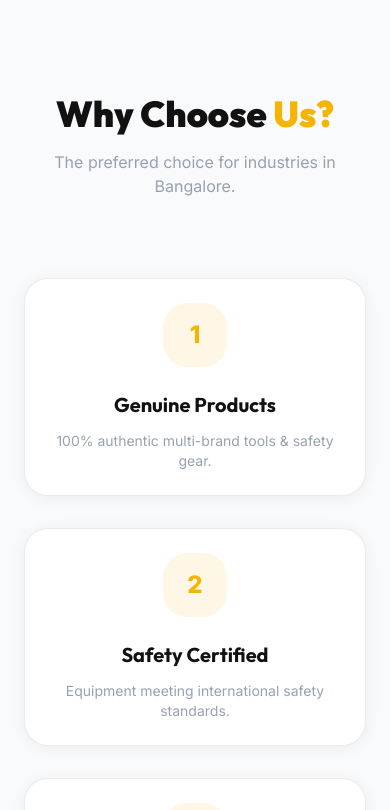
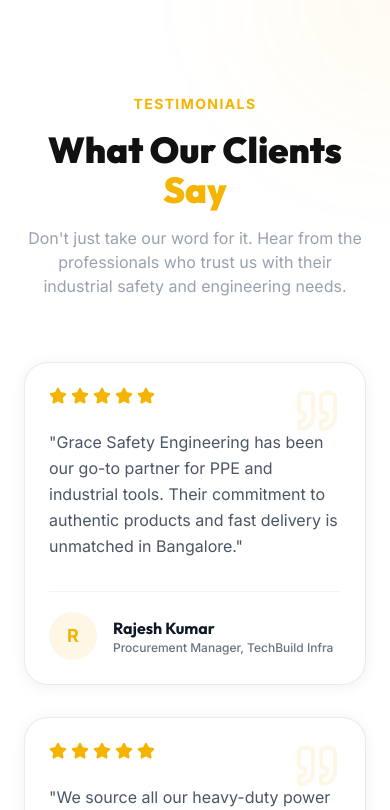
Before and after one commit to Khushbu-github/Grace-Safety-Engineering, a React (Vite) app: page / in a window 390 px wide. Shown: the part 4034-4844 px from the top of the page. Built offline with nearby package versions, Linux system fonts and the light colour scheme.

Commit message:
theme changed

```diff
--- /dev/null
+++ b/src/components/home/Testimonials.jsx
@@ -0,0 +1,86 @@
+import React from 'react';
+import { motion } from 'framer-motion';
+import { Star, Quote } from 'lucide-react';
+
+const testimonials = [
+  {
+    id: 1,
+    name: 'Rajesh Kumar',
+    role: 'Procurement Manager, TechBuild Infra',
+    content: 'Grace Safety Engineering has been our go-to partner for PPE and industrial tools. Their commitment to authentic products and fast delivery is unmatched in Bangalore.',
+    rating: 5,
+  },
+  {
+    id: 2,
+    name: 'Anand Sharma',
+    role: 'Site Supervisor, Apex Constructions',
+    content: 'We source all our heavy-duty power tools and safety gear from them. The quality is always top-notch, and their team provides excellent technical guidance.',
+    rating: 5,
+  },
+  {
+    id: 3,
+    name: 'Vikram Reddy',
+    role: 'Operations Head, MetalWorks India',
+    content: 'Very reliable supplier. Whether it is a bulk order for safety shoes or specialized welding equipment, they always deliver on time with competitive pricing.',
+    rating: 5,
+  }
+];
+
+const Testimonials = () => {
+  return (
+    <section className="section-padding bg-white relative overflow-hidden">
+      {/* Background decoration */}
+      <div className="absolute top-0 right-0 w-64 h-64 bg-primary/5 rounded-full blur-3xl -translate-y-1/2 translate-x-1/2 pointer-events-none" />
+      <div className="absolute bottom-0 left-0 w-80 h-80 bg-accent/5 rounded-full blur-3xl translate-y-1/2 -translate-x-1/2 pointer-events-none" />
+
+      <div className="container mx-auto px-6 relative z-10">
+        <div className="text-center mb-16">
+          <span className="text-primary font-bold tracking-widest uppercase text-sm mb-4 block">Testimonials</span>
+          <h2 className="text-4xl md:text-5xl font-black mb-4">What Our Clients <span className="text-primary">Say</span></h2>
+          <p className="text-gray-400 max-w-2xl mx-auto">
+            Don't just take our word for it. Hear from the professionals who trust us with their industrial safety and engineering needs.
+          </p>
+        </div>
+
+        <div className="grid md:grid-cols-3 gap-8">
+          {testimonials.map((testimonial, idx) => (
+            <motion.div
+              key={testimonial.id}
+              initial={{ opacity: 0, y: 30 }}
+              whileInView={{ opacity: 1, y: 0 }}
+              viewport={{ once: true }}
+              transition={{ duration: 0.5, delay: idx * 0.1 }}
+              className="glass-card relative flex flex-col h-full group"
+            >
+              <div className="absolute top-6 right-6 text-primary/10 group-hover:text-primary/20 transition-colors duration-300">
+                <Quote size={48} />
+              </div>
+
+              <div className="flex items-center gap-1 mb-6">
+                {[...Array(testimonial.rating)].map((_, i) => (
+                  <Star key={i} size={18} className="fill-primary text-primary" />
+                ))}
+              </div>
+
+              <p className="text-gray-600 leading-relaxed mb-8 flex-grow relative z-10">
+                "{testimonial.content}"
+              </p>
+
+              <div className="mt-auto border-t border-gray-100 pt-5 flex items-center gap-4">
+                <div className="w-12 h-12 rounded-full bg-primary/10 flex items-center justify-center text-primary font-bold text-lg shrink-0">
+                  {testimonial.name.charAt(0)}
+                </div>
+                <div>
+                  <h4 className="font-bold text-gray-900">{testimonial.name}</h4>
+                  <p className="text-xs text-gray-500 font-medium">{testimonial.role}</p>
+                </div>
+              </div>
+            </motion.div>
+          ))}
+        </div>
+      </div>
+    </section>
+  );
+};
+
+export default Testimonials;
--- a/src/pages/Home.jsx
+++ b/src/pages/Home.jsx
@@ -3,6 +3,7 @@ import { motion } from 'framer-motion';
 import HeroCarousel from '../components/home/HeroCarousel';
 import CategoryGrid from '../components/home/CategoryGrid';
 import OurPrinciples from '../components/home/OurPrinciples';
+import Testimonials from '../components/home/Testimonials';
 
 const Home = () => {
   return (
@@ -10,6 +11,8 @@ const Home = () => {
       <HeroCarousel />
       <CategoryGrid />
       <OurPrinciples />
+
+      <Testimonials />
 
       {/* Why Choose Us - Inline Implementation */}
       <section className="section-padding bg-gray-50">
```
